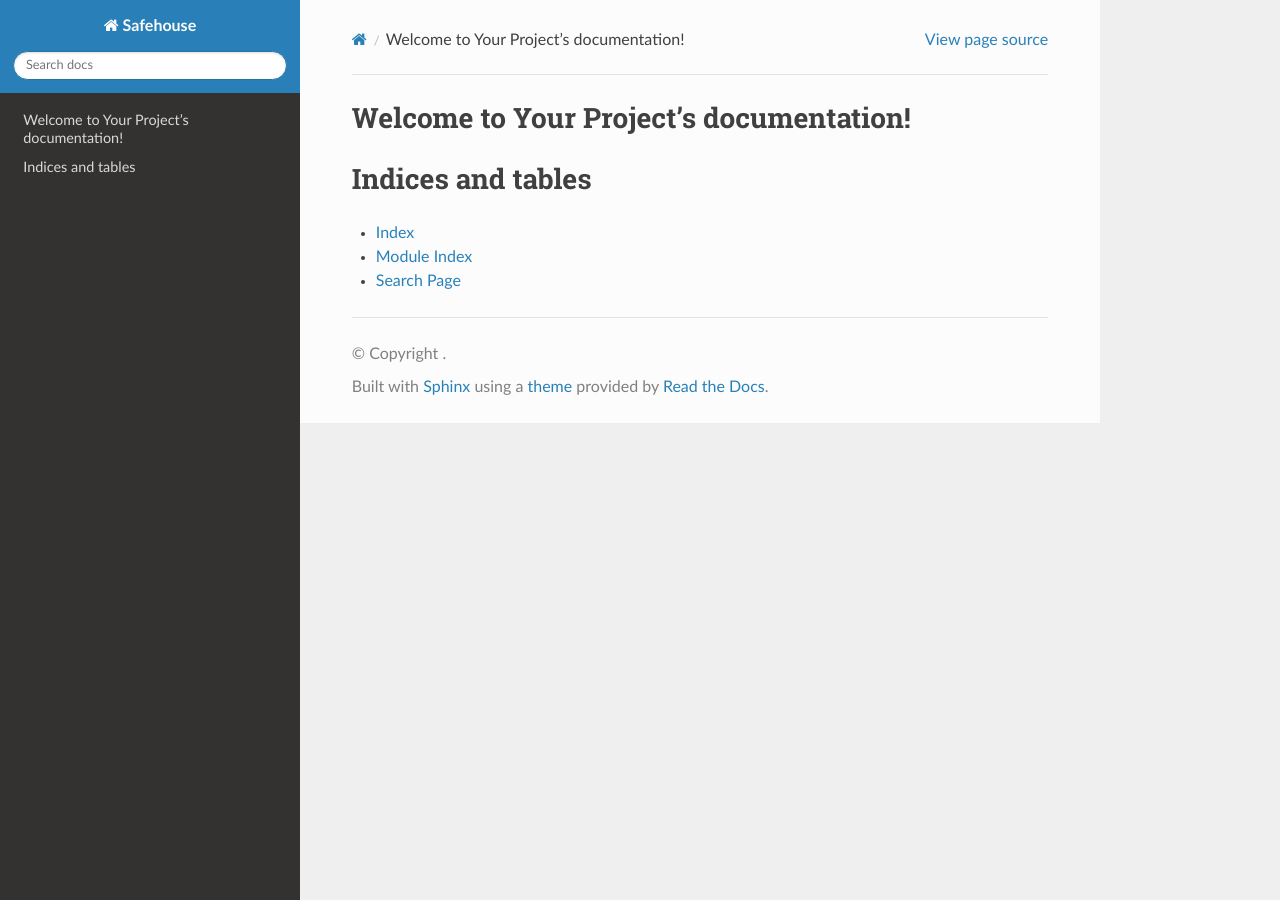
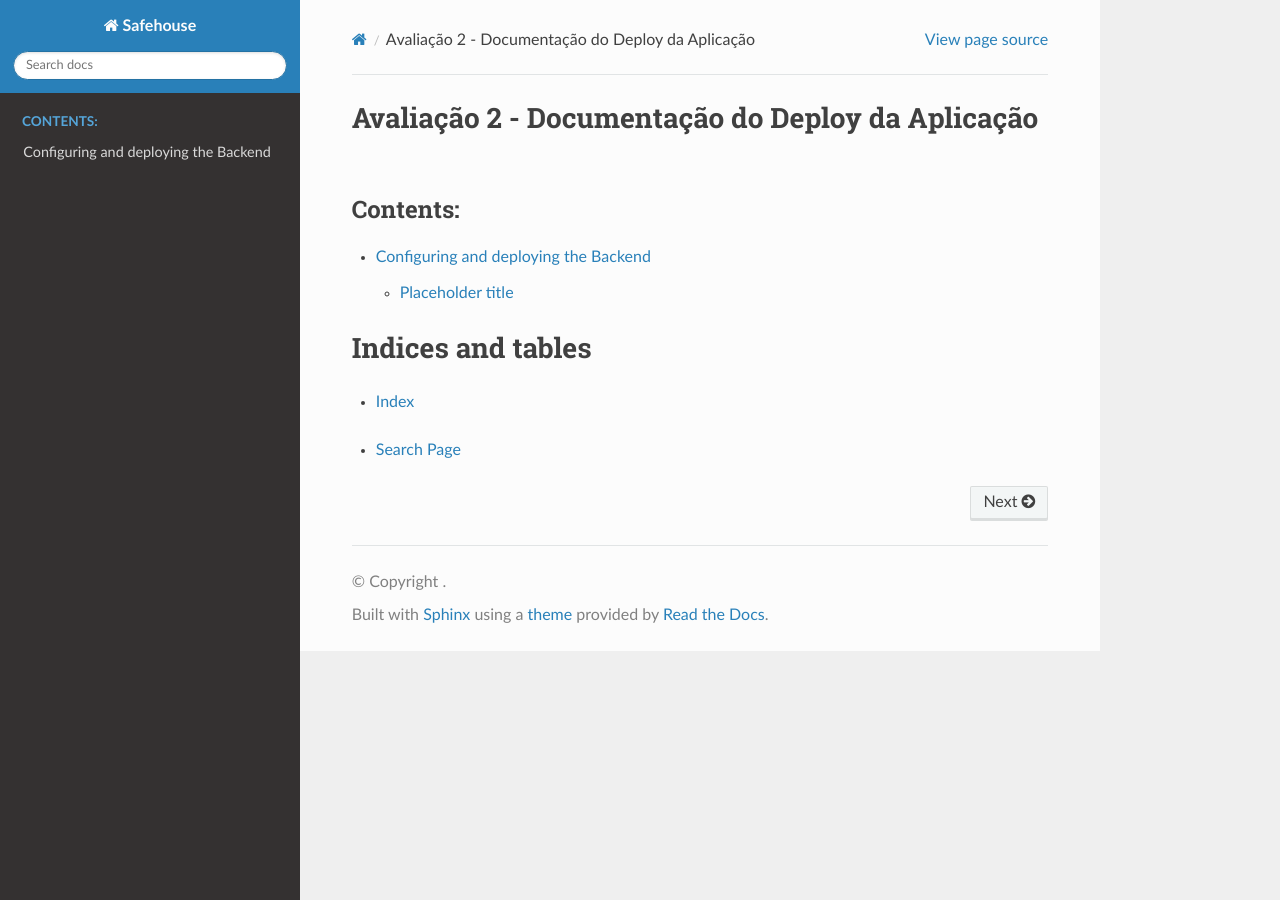
Before and after one commit to adnir-andrade/safehouse, a Sphinx documentation site: the page built from docs/index.rst, in a window 1280 px wide. Built offline with Sphinx 7.4.7 and the Read the Docs theme 2.0.0, drawn with Linux system fonts in a browser that asks for light colours; pages that are not in the unit, such as notebooks, are missing from menus.

Commit message:
Add page to doc

```diff
--- /dev/null
+++ b/docs/backend.rst
@@ -0,0 +1,9 @@
+Configuring and deploying the Backend
+===================
+
+Content goes here
+
+Placeholder title
+---------------
+
+More content goes here.
--- a/docs/index.rst
+++ b/docs/index.rst
@@ -3,7 +3,7 @@
    You can adapt this file completely to your liking, but it should at least
    contain the root `toctree` directive.
 
-Welcome to Your Project's documentation!
+Avaliação 2 - Documentação do Deploy da Aplicação
 =========================================
 
 .. toctree::
@@ -12,10 +12,11 @@ Welcome to Your Project's documentation!
 
    your_first_document
    another_document
+   backend
 
 Indices and tables
 ==================
 
 * :ref:`genindex`
-* :ref:`modindex`
+.. * :ref:`modindex`
 * :ref:`search`
```
